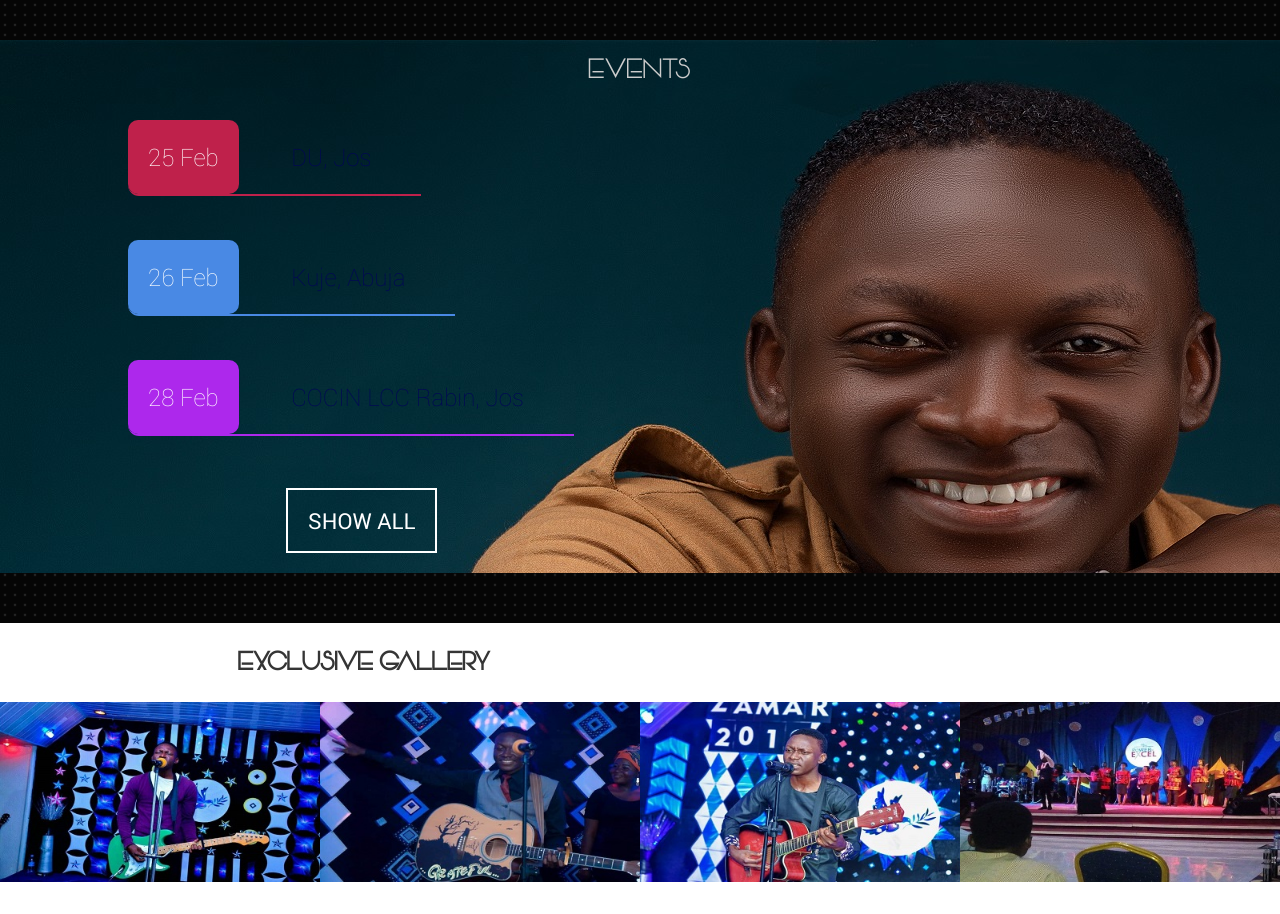
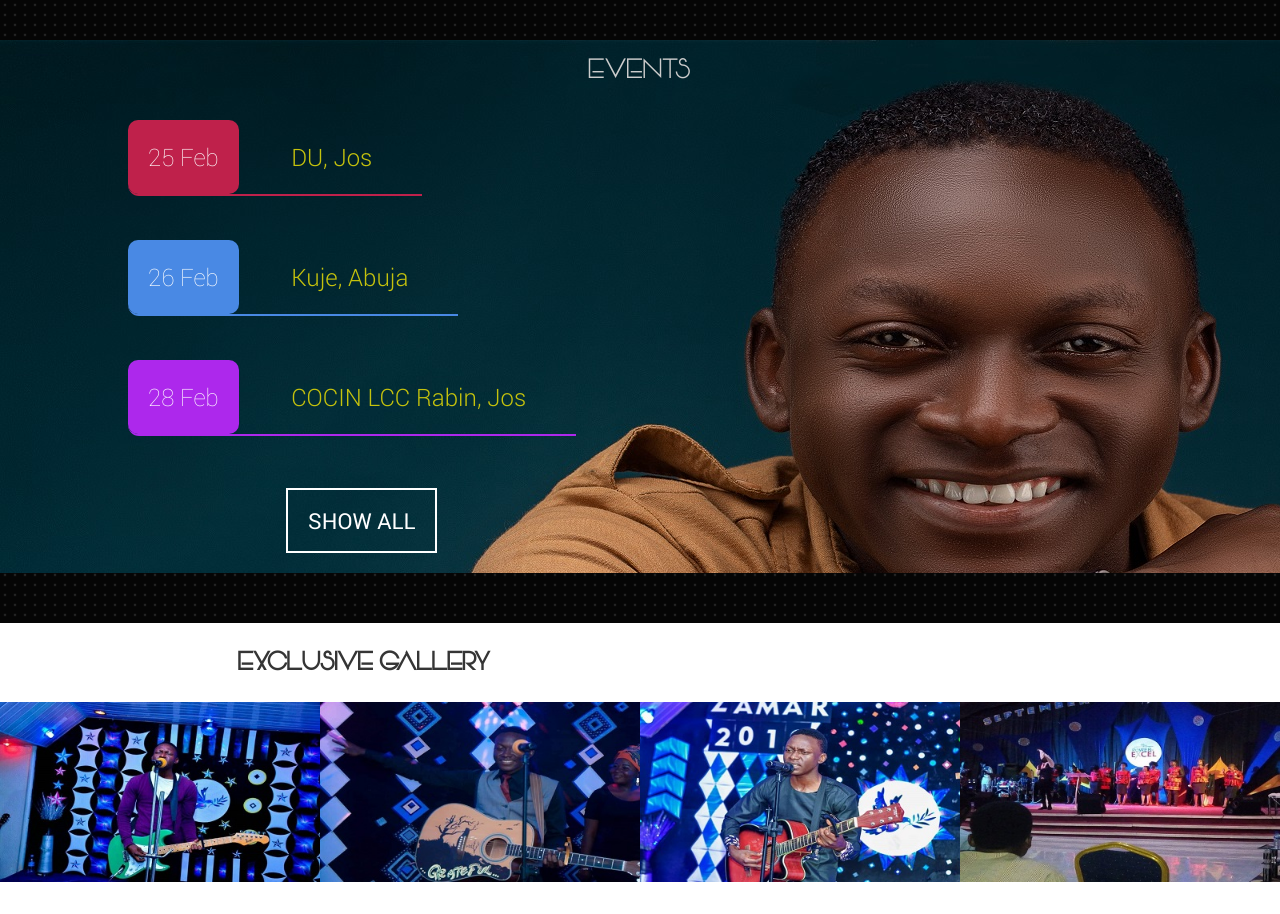
Before and after one commit to mafiyoung/pamstrings, a plain HTML site: page index.html in a window 1280 px wide. Shown: the part 1420-2334 px from the top of the page. Drawn offline with Linux system fonts and the light colour scheme; files whose address does not match are found by name.

Commit message:
Update style.css

```diff
--- a/css/style.css
+++ b/css/style.css
@@ -268,10 +268,10 @@
         .venue{
             display: inline-block;
             padding: 20px 50px 20px 50px;
-            color: rgb(3, 5, 88);
+            color: rgb(197, 194, 13);
             font-family: roboto;
             font-size: 2.4em;
-            font-weight: 100;
+            font-weight: 350;
         }
 
         #r3 a{
```
